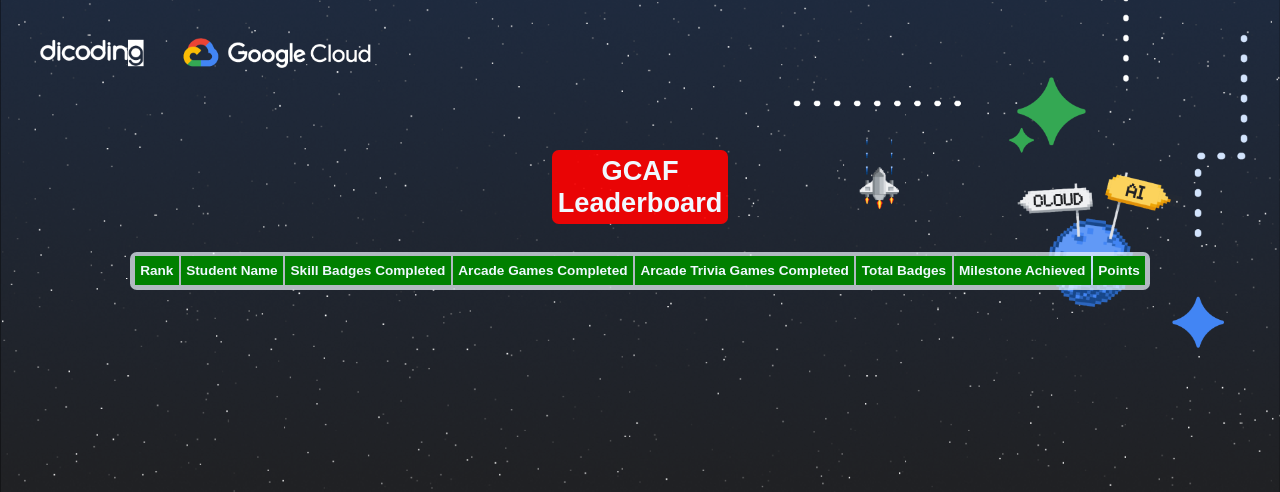
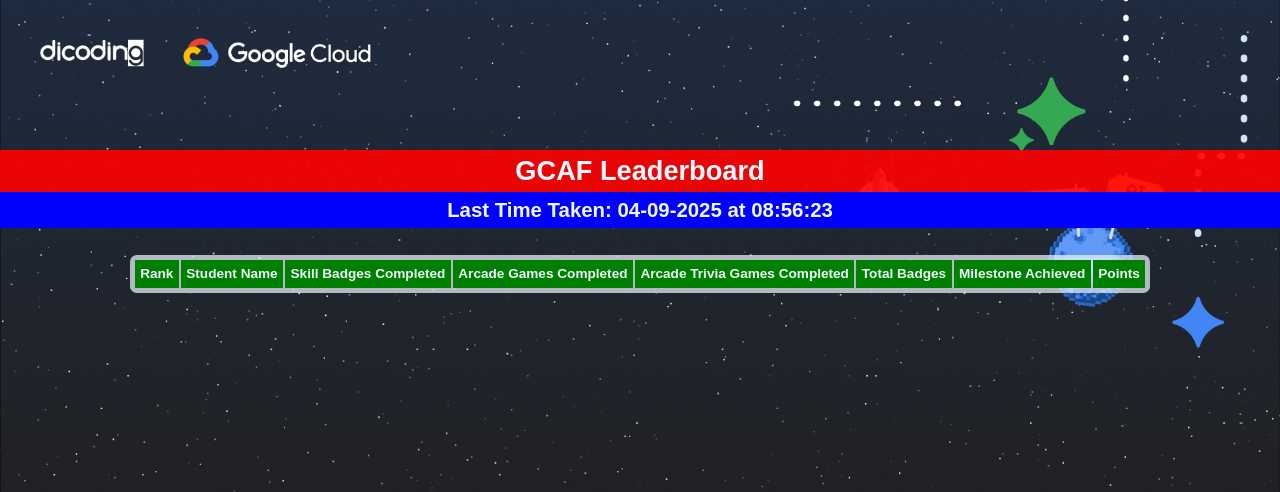
Before and after one commit to Ikhsan-Agil/gcaf25-leaderboard, a Flask app: page / in a window 1280 px wide. Shown: the top 492 px of the page. Run offline with Flask 3, Linux system fonts and the light colour scheme; lists and menus that the app fills with data are empty; parts of the project's set-up code (start-up, migrations or seed data) failed here and were passed over.

Commit message:
Add Last Time Taken logic and frontend

```diff
--- a/app.py
+++ b/app.py
@@ -1,12 +1,14 @@
 from flask import Flask, render_template
 import data_fetch as fetch
+import datetime
 
 app = Flask(__name__)
 
 @app.route("/")
 def home():
     data = fetch.file_data
-    return render_template("index.html", data = data)
+    date = datetime.datetime.now().strftime("%d-%m-%Y at %H:%M:%S")
+    return render_template("index.html", data = data, date = date)
 
 if __name__ == "__main__":
     app.run(host="localhost", port=8080)
--- a/static/css/style.css
+++ b/static/css/style.css
@@ -1,4 +1,6 @@
 body {
+  margin: 0;
+  padding: 0;
   background-image: url("../images/VB.png");
   background-size: cover;
   font-family: Arial, Helvetica, sans-serif;
@@ -9,9 +11,20 @@
   background-color: rgba(255, 0, 0, 0.9);
   color: aliceblue;
   text-align: center;
-  border-radius: 0.25em;
+  /* border-radius: 0.25em; */
   padding: 0.2em 0 0.2em;
-  margin: 5.5em 20em 1em;
+  /* margin: 5.5em 20em 0; */
+  margin-top: 5.5em;
+  margin-bottom: 0;
+}
+
+h2 {
+  background-color: blue;
+  text-align: center;
+  font-weight: bold;
+  color: aliceblue;
+  padding: 0.3em;
+  margin: 0;
 }
 
 table {
--- a/templates/index.html
+++ b/templates/index.html
@@ -8,6 +8,7 @@
   </head>
   <body>
     <h1>GCAF Leaderboard</h1>
+    <h2>Last Time Taken: {{ date }}</h2>
     <section class="Leaderboard"></section>
     <table>
       <tr>
```
